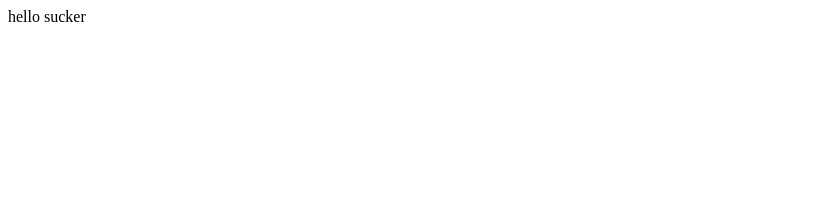
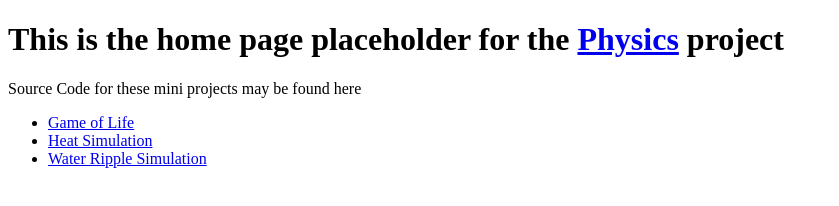
Before and after one commit to SergeyHovh/Physics, a plain HTML site: page index.html in a window 1280 px wide. Shown: the whole page, without its empty margins (0-839 px from the left). Drawn offline with Linux system fonts and the light colour scheme.

Commit message:
placeholder page for github pages

```diff
--- a/index.html
+++ b/index.html
@@ -5,6 +5,22 @@
 	<title>Physics</title>
 </head>
 <body>
-hello sucker
+<h1>This is the home page placeholder for the <a href="https://github.com/SergeyHovh/Physics">Physics</a> project </h1>
+
+Source Code for these mini projects may be found here
+<ul>
+	<li>
+		<a href="https://github.com/SergeyHovh/Physics/blob/master/src/com/company/cellular_automata/GameOfLife.java">Game
+			of Life</a>
+	</li>
+	<li>
+		<a href="https://github.com/SergeyHovh/Physics/blob/master/src/com/company/cellular_automata/Heat.java">Heat
+			Simulation</a>
+	</li>
+	<li>
+		<a href="https://github.com/SergeyHovh/Physics/blob/master/src/com/company/cellular_automata/Ripple.java">Water
+			Ripple Simulation</a>
+	</li>
+</ul>
 </body>
 </html>
```
